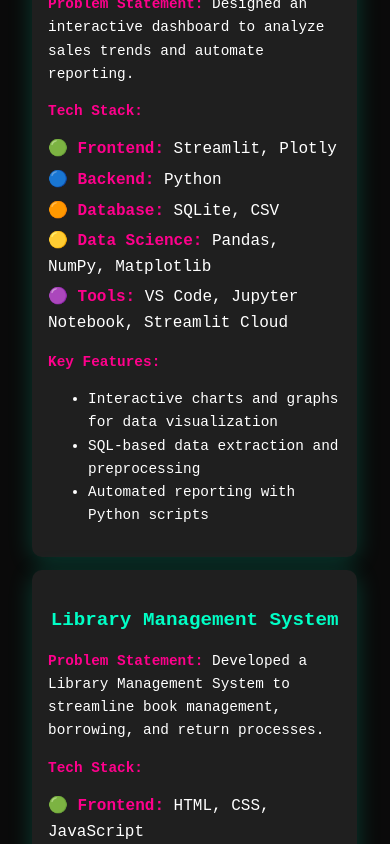
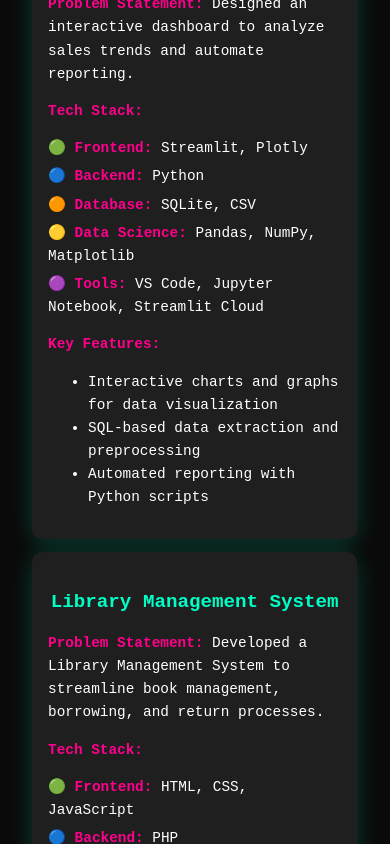
Before and after one commit to kumardarun11/portfolio, a React (Create React App) app: page / in a window 390 px wide. Shown: the part 5500-6344 px from the top of the page. Built offline with nearby package versions, Linux system fonts and the light colour scheme.

Commit message:
Updated main branch with project section got tech stacks.

```diff
--- a/src/App.css
+++ b/src/App.css
@@ -878,12 +878,23 @@
     font-size: 0.9rem;
   }
 }
+
+/*for tech stack*/
 .tech-stack {
   list-style: none;
   padding: 0;
 }
 
 .tech-stack li {
-  font-size: 1rem;
+  font-size: 1rem; /* Default size */
   margin: 5px 0;
+  font-weight: normal; /* Ensures it's not bold by default */
 }
+
+/* Adjust size for smaller screens */
+@media (max-width: 768px) {
+  .tech-stack li {
+    font-size: 0.9rem; /* Slightly smaller font */
+    font-weight: normal; /* Prevents bold text */
+  }
+}
```
